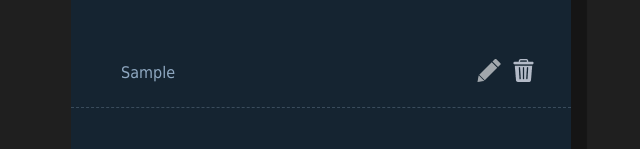
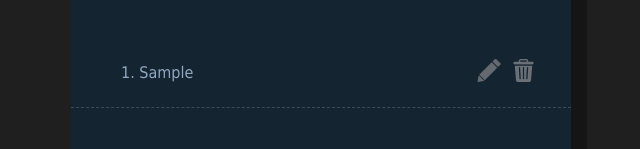
Before and after one commit to abhijithbose1/Todo-App, a React (Vite) app: page / in a window 1280 px wide. Both pictures are taken after typing "Sample" into the empty fields and a click on the button "ADD TODO". Shown: the part 241-390 px from the top of the page, without its empty margins (319-959 px from the left). Built offline with nearby package versions, Linux system fonts and the light colour scheme.

Commit message:
TodoApp Completed

```diff
--- a/src/TodoApp.jsx
+++ b/src/TodoApp.jsx
@@ -5,35 +5,110 @@ import { TodoElement } from "./components/TodoElement/TodoElement";
 import "./TodoApp.css";
 
 function TodoApp() {
+    const [count, setCount] = useState(1);
     const [todoList, setTodoList] = useState("");
     const [addTodoList, setAddTodoList] = useState([]);
-    const [edit, setEdit] = useState(false);
+    const [editTodoList, setEditTodoList] = useState("");
 
-    const handleChange = (event) => {
+    const handleAddChange = (event) => {
         setTodoList(event.target.value);
     };
-
     const addButtonClick = () => {
-        // console.log(todoList);
-        setAddTodoList([...addTodoList, todoList]);
+        setAddTodoList([...addTodoList, { id: count, complete:false, edit: false, content: todoList }]);
+        setCount(count + 1);
         setTodoList("");
     };
 
-    const editButtonClick = () => {
-        setEdit(!edit);
+    const todoComplete = (todoId) => {
+        setAddTodoList((prevTodo)=>
+            prevTodo.map((todo)=>{
+                if(todo.id===todoId){
+                    return {...todo, complete: !todo.complete};
+                }
+                return todo;
+            })
+        );
     };
 
-    // console.log(addTodoList);
+    const editButtonClick = (todoId) => {
+        setAddTodoList((prevTodo) =>
+            prevTodo.map((todo) => {
+                if (todo.id === todoId) {
+                    return { ...todo, edit: !todo.edit };
+                }
+                return todo;
+            })
+        );
+    };
+
+    const deleteButtonClick = (todoId) => {
+        setCount(count - 1);
+        setAddTodoList((prevTodo) => {
+            const newTodo = prevTodo
+                .filter((todo) => todo.id !== todoId)
+                .map((data) => {
+                    if (data.id > todoId) {
+                        return { ...data, id: data.id - 1 };
+                    }
+                    return data;
+                });
+            return newTodo;
+        });
+    };
+
+    const handleEditChange = (event) => {
+        setEditTodoList(event.target.value);
+    };
+
+    const saveButtonClick = (todoId) => {
+        setAddTodoList((prevTodo) =>
+            prevTodo.map((todo) => {
+                if (todo.id === todoId) {
+                    return { ...todo, edit: !todo.edit, content: editTodoList };
+                }
+                return todo;
+            })
+        );
+        setEditTodoList("");
+    };
+
+    const cancelButtonClick = (todoId) => {
+        setAddTodoList((prevTodo) =>
+            prevTodo.map((todo) => {
+                if (todo.id === todoId) {
+                    return { ...todo, edit: !todo.edit };
+                }
+                return todo;
+            })
+        );
+        setEditTodoList("");
+    };
+
+    console.log(addTodoList);
+
     return (
         <div className="app-container">
             <div className="todo-main-container">
                 <h1>Todo List</h1>
-                <AddNewTodo todoList={todoList} handleChange={handleChange} addButtonClick={addButtonClick} />
+                <AddNewTodo todoList={todoList} handleAddChange={handleAddChange} addButtonClick={addButtonClick} />
                 <div className="todo-inner-container">
                     {addTodoList.map((data) => (
                         <>
-                            <TodoElement data={data} editButtonClick={editButtonClick} />
-                            {edit && <EditTodo />}
+                            <TodoElement
+                                data={data}
+                                editButtonClick={editButtonClick}
+                                deleteButtonClick={deleteButtonClick}
+                                todoComplete={todoComplete}
+                            />
+                            {data.edit && (
+                                <EditTodo
+                                    data={data}
+                                    saveButtonClick={saveButtonClick}
+                                    cancelButtonClick={cancelButtonClick}
+                                    handleEditChange={handleEditChange}
+                                    editTodoList={editTodoList}
+                                />
+                            )}
                         </>
                     ))}
                 </div>
--- a/src/components/AddNewTodo/AddNewTodo.css
+++ b/src/components/AddNewTodo/AddNewTodo.css
@@ -31,3 +31,8 @@ input::placeholder {
     border: 0;
     background: #0c5488;
 }
+.add-todo-container button:hover {
+    background:#038cee;
+    color: white;
+    cursor: pointer;
+}
--- a/src/components/AddNewTodo/AddNewTodo.jsx
+++ b/src/components/AddNewTodo/AddNewTodo.jsx
@@ -1,10 +1,10 @@
 import React from "react";
 import "./AddNewTodo.css";
 
-export const AddNewTodo = ({todoList, handleChange, addButtonClick }) => {
+export const AddNewTodo = ({todoList, handleAddChange, addButtonClick }) => {
     return (
         <div className="add-todo-container">
-            <input type="text" placeholder="New Todo" value={todoList} onChange={handleChange} />
+            <input type="text" placeholder="New Todo" value={todoList} onChange={handleAddChange} />
             <button onClick={addButtonClick}>ADD TODO</button>
         </div>
     );
--- a/src/components/EditTodo/EditTodo.css
+++ b/src/components/EditTodo/EditTodo.css
@@ -30,7 +30,17 @@
     border: 0;
     background: #0c5488;
 }
+.edit-todo-container button:hover {
+    background: #038cee;
+    color: white;
+    cursor: pointer;
+}
 #cancel-button {
     color: #0c5488;
     background: #8fa8c1;
 }
+#cancel-button:hover {
+    color: #06416b;
+    background: rgb(190, 190, 240);
+    cursor: pointer;
+}
--- a/src/components/EditTodo/EditTodo.jsx
+++ b/src/components/EditTodo/EditTodo.jsx
@@ -1,10 +1,23 @@
 import React from "react";
 import "./EditTodo.css";
 
-export const EditTodo = () => {
-    return <div className="edit-todo-container">
-      <input type="text" placeholder="Editing Current Todo Item"/>
-      <button>SAVE</button>
-      <button id="cancel-button">CANCEL</button>
-    </div>;
+export const EditTodo = ({ data, saveButtonClick, cancelButtonClick, handleEditChange, editTodoList }) => {
+
+    const handleSaveClick = ()  => {
+        saveButtonClick(data.id);
+    };
+
+    const handleCancelClick = () => {
+        cancelButtonClick(data.id);
+    };
+
+    return (
+        <div className="edit-todo-container">
+            <input type="text" placeholder="Editing Current Todo Item" value={editTodoList} onChange={handleEditChange} />
+            <button onClick={handleSaveClick}>SAVE</button>
+            <button onClick={handleCancelClick} id="cancel-button">
+                CANCEL
+            </button>
+        </div>
+    );
 };
--- a/src/components/TodoElement/TodoElement.css
+++ b/src/components/TodoElement/TodoElement.css
@@ -6,22 +6,30 @@
     padding-top: 10px;
     padding-bottom: 10px;
     min-height: 70px;
-    font-family:  Tahoma, Geneva, Verdana, sans-serif;
+    font-family: Tahoma, Geneva, Verdana, sans-serif;
     padding-right: 36px;
     border-bottom: 1px dashed rgba(143, 168, 193, 0.3);
 }
-.todo-element-container p{
+.todo-element-container p {
     width: 300px;
     word-wrap: break-word;
-    /* overflow: scroll; */
 }
-.buttons-container button{
+.todo-element-container p:hover {
+    cursor: pointer
+}
+.buttons-container button {
     background: #152431;
     border: 0;
     padding-left: 11px;
 }
-.buttons-container button img{
-    background: #152431;
+.buttons-container button:hover {
+    cursor: pointer;
+}
+.buttons-container button img {
     background-size: contain;
     background-position: center;
+    filter: brightness(.6);
 }
+.buttons-container button img:hover {
+    filter: brightness(1);
+}
--- a/src/components/TodoElement/TodoElement.jsx
+++ b/src/components/TodoElement/TodoElement.jsx
@@ -1,15 +1,29 @@
 import React from "react";
 import "./TodoElement.css";
 
-export const TodoElement = ({ data ,editButtonClick}) => {
+export const TodoElement = ({ data, editButtonClick, deleteButtonClick, todoComplete }) => {
+    const handleEditClick = () => {
+        editButtonClick(data.id); //!since we had to pass a unique id to differentiate editTodo component.
+    };
+
+    const handleDeleteClick = () => {
+        deleteButtonClick(data.id);
+    };
+
+    const handleStrike = () => {
+        todoComplete(data.id);
+    };
+
     return (
         <div className="todo-element-container">
-            <p>{data}</p>
+            <p onClick={handleStrike} style={{ textDecoration: data.complete ? "line-through" : "none" }}>
+                {data.id}. {data.content}
+            </p>
             <div className="buttons-container">
-                <button className="edit-todo-button" onClick={editButtonClick}>
+                <button className="edit-todo-button" onClick={handleEditClick}>
                     <img src="/assets/editbutton.png" alt="" />
                 </button>
-                <button className="delete-todo-button">
+                <button className="delete-todo-button" onClick={handleDeleteClick}>
                     <img src="/assets/deletebutton.png" alt="" />
                 </button>
             </div>
```
